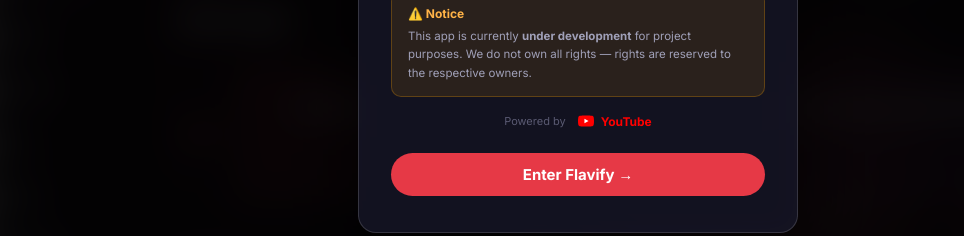
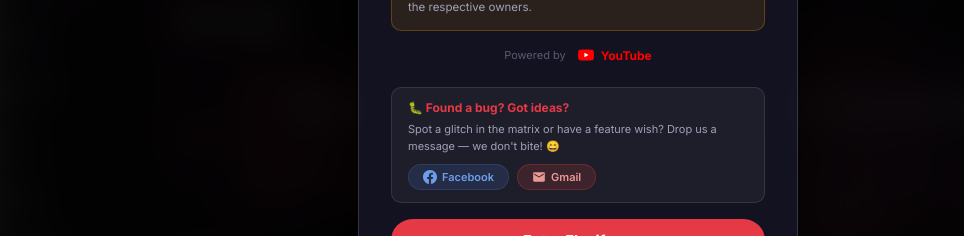
Before and after one commit to LynxelCodex/Flavify.com, a plain HTML site: page index.html in a window 1280 px wide. Shown: the part 384-620 px from the top of the page, 62-1026 px from the left. Drawn offline with Linux system fonts and the light colour scheme.

Commit message:
Update index.html

```diff
--- a/index.html
+++ b/index.html
@@ -680,6 +680,20 @@
         <svg viewBox="0 0 24 24" fill="#ff0000"><path d="M23.5 6.2a3 3 0 00-2.1-2.1C19.5 3.6 12 3.6 12 3.6s-7.5 0-9.4.5A3 3 0 00.5 6.2 31 31 0 000 12a31 31 0 00.5 5.8 3 3 0 002.1 2.1c1.9.5 9.4.5 9.4.5s7.5 0 9.4-.5a3 3 0 002.1-2.1A31 31 0 0024 12a31 31 0 00-.5-5.8z"/><polygon points="9.7 15.5 15.8 12 9.7 8.5 9.7 15.5" fill="#fff"/></svg>
         YouTube
       </span>
+    </div>
+    <div style="background:rgba(255,255,255,.05);border:1px solid rgba(255,255,255,.1);border-radius:10px;padding:12px 16px;margin-bottom:16px;text-align:left">
+      <div style="font-size:1.2rem;font-weight:700;color:var(--accent);margin-bottom:6px;display:flex;align-items:center;gap:6px">🐛 Found a bug? Got ideas?</div>
+      <p style="font-size:1.1rem;color:var(--t2);line-height:1.5;margin:0 0 10px">Spot a glitch in the matrix or have a feature wish? Drop us a message — we don't bite! 😄</p>
+      <div style="display:flex;gap:8px;flex-wrap:wrap">
+        <a href="https://www.facebook.com/share/1DcPuBm9Bf/" target="_blank" rel="noopener" style="display:inline-flex;align-items:center;gap:5px;background:rgba(66,103,178,.2);border:1px solid rgba(66,103,178,.3);border-radius:20px;padding:5px 14px;font-size:1.1rem;font-weight:600;color:#6d9eeb;text-decoration:none;transition:all .2s">
+          <svg width="14" height="14" viewBox="0 0 24 24" fill="currentColor"><path d="M24 12.073C24 5.405 18.627 0 12 0S0 5.405 0 12.073c0 6.025 4.388 11.02 10.125 11.927v-8.437H7.078v-3.49h3.047V9.41c0-3.026 1.792-4.697 4.533-4.697 1.312 0 2.686.236 2.686.236v2.971h-1.513c-1.49 0-1.956.93-1.956 1.886v2.267h3.328l-.532 3.49h-2.796v8.437C19.612 23.093 24 18.098 24 12.073z"/></svg>
+          Facebook
+        </a>
+        <a href="mailto:paulmangubatbscs@gmail.com" style="display:inline-flex;align-items:center;gap:5px;background:rgba(234,67,53,.15);border:1px solid rgba(234,67,53,.25);border-radius:20px;padding:5px 14px;font-size:1.1rem;font-weight:600;color:#ea9a96;text-decoration:none;transition:all .2s">
+          <svg width="14" height="14" viewBox="0 0 24 24" fill="currentColor"><path d="M20 4H4c-1.1 0-2 .9-2 2v12c0 1.1.9 2 2 2h16c1.1 0 2-.9 2-2V6c0-1.1-.9-2-2-2zm0 4l-8 5-8-5V6l8 5 8-5v2z"/></svg>
+          Gmail
+        </a>
+      </div>
     </div>
     <button class="welcome-enter" id="welcomeEnter">Enter Flavify →</button>
   </div>
```
